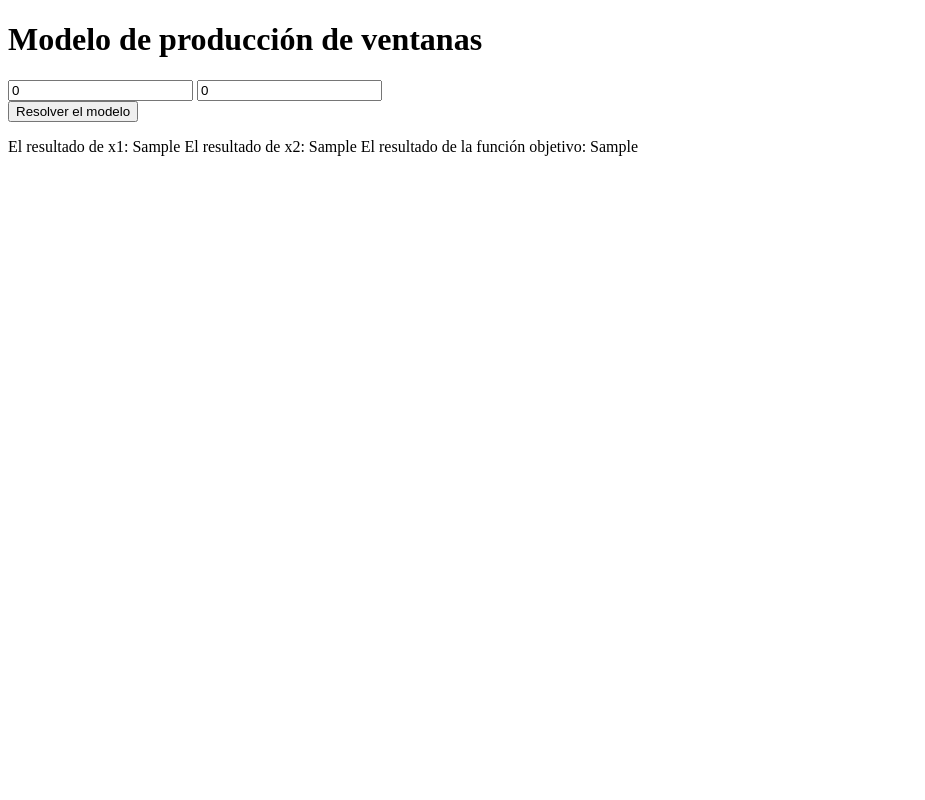
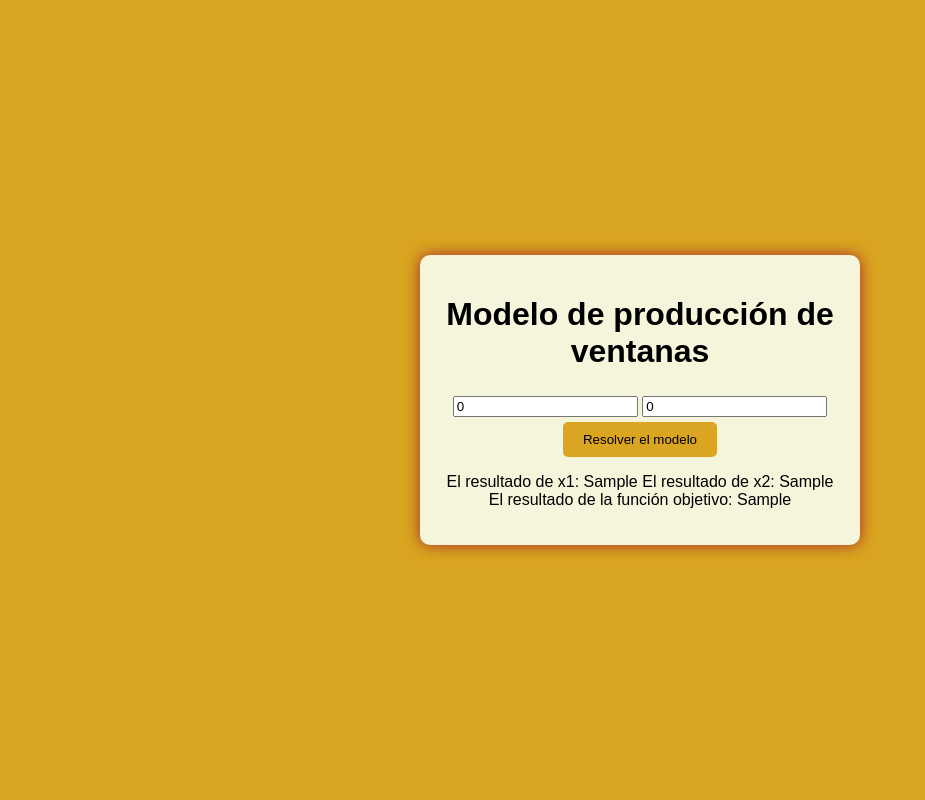
Before and after one commit to kevinrodriguezquintero-alt/Modelo_Optimizacion, a Flask app: template templates/Optimizacion.html in a window 1280 px wide. Shown: the whole page, without its empty margins (0-925 px from the left). Run offline with Flask 3, Linux system fonts and the light colour scheme; the template is opened without the code that fills it: most values are stand-ins (such as "Sample title", 1, 10 or a date in 2020).

Commit message:
Hojas de estilo

```diff
--- /dev/null
+++ b/static/style.css
@@ -0,0 +1,31 @@
+body{
+    background-color: goldenrod;
+    display: flex;
+    justify-content: center;
+    align-items: center;
+    min-height: 100vh;
+    font-family: Arial, sans-serif;
+    margin: 0;
+}
+
+.contenedor{
+    background-color: beige;
+    padding: 20px;
+    border-radius: 10px;
+    box-shadow: 0 0 15px brown;
+    max-width: 400px;
+    text-align: center;
+}
+
+input{
+    margin: 5px 0;
+}
+
+button{
+    background-color: goldenrod;
+    color: black;
+    border: none;
+    padding: 10px 20px;
+    border-radius: 5px;
+    cursor: pointer;
+}
--- a/templates/Optimizacion.html
+++ b/templates/Optimizacion.html
@@ -4,9 +4,12 @@
     <title>
         Resultado del Modelo
     </title>
+    <link rel="stylesheet" href="{{ url_for('static', filename='style.css') }}">
+
 </head>
 
 <body>
+    <div class="contenedor">
         <h1>
             Modelo de producción de ventanas
         </h1>
@@ -24,6 +27,8 @@
             El resultado de x2: {{ res2 }}
             El resultado de la función objetivo: {{ fo }}
         </p>
+</div>
 </body>
 
+
 </html>
```
Lines whose indentation alone changed are shown as unchanged.
